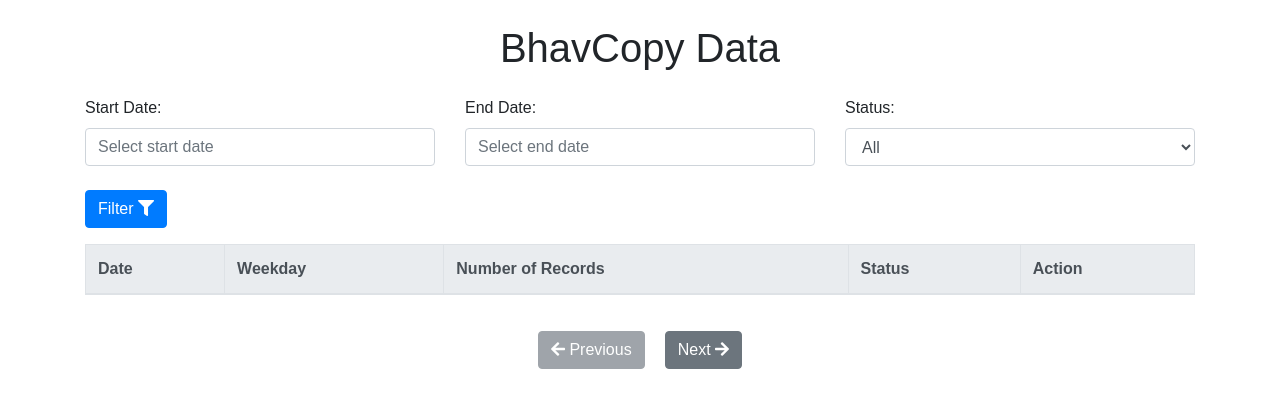
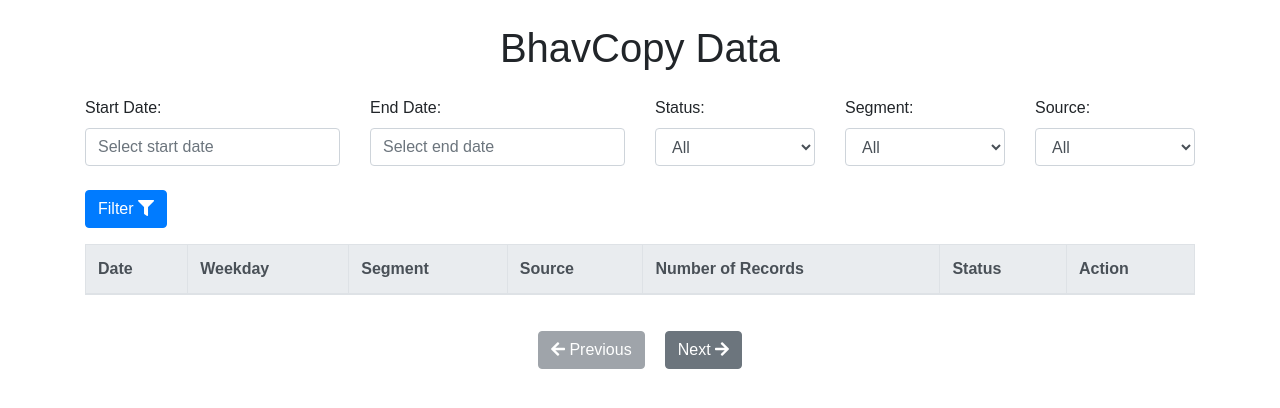
Before and after one commit to darshanleads09/bhavcopy-project, a Python web app: template bhavcopy_app/templates/index.html in a window 1280 px wide. Shown: the top 408 px of the page. Run offline with Jinja, Linux system fonts and the light colour scheme; the template is opened without the code that fills it, so the values that code supplies are empty; some libraries are stand-ins or nearby versions.

Commit message:
Segment & Source Column added

```diff
--- a/bhavcopy_app/templates/index.html
+++ b/bhavcopy_app/templates/index.html
@@ -42,15 +42,15 @@
 
         <!-- Filter Section -->
         <div class="filter-container row mb-4">
-            <div class="col-md-4">
+            <div class="col-md-3">
                 <label for="start-date">Start Date:</label>
                 <input type="text" id="start-date" class="form-control" placeholder="Select start date">
             </div>
-            <div class="col-md-4">
+            <div class="col-md-3">
                 <label for="end-date">End Date:</label>
                 <input type="text" id="end-date" class="form-control" placeholder="Select end date">
             </div>
-            <div class="col-md-4">
+            <div class="col-md-2">
                 <label for="status">Status:</label>
                 <select id="status" class="form-control">
                     <option value="">All</option>
@@ -58,7 +58,25 @@
                     <option value="Failed/Not Present">Failed/Not Present</option>
                 </select>
             </div>
+            <div class="col-md-2">
+                <label for="sgmt">Segment:</label>
+                <select id="sgmt" class="form-control">
+                    <option value="">All</option>
+                    <option value="CM">CM</option>
+                    <option value="FO">FO</option>
+                    <option value="CDS">CDS</option>
+                </select>
             </div>
+            <div class="col-md-2">
+                <label for="src">Source:</label>
+                <select id="src" class="form-control">
+                    <option value="">All</option>
+                    <option value="NSE">NSE</option>
+                    <option value="BSE">BSE</option>
+                </select>
+            </div>
+        </div>
+
         <button class="btn btn-primary mb-3" onclick="filterData()">Filter <i class="fas fa-filter"></i></button>
 
         <!-- Table Section -->
@@ -68,6 +86,8 @@
                     <tr>
                         <th>Date</th>
                         <th>Weekday</th>
+                        <th>Segment</th>
+                        <th>Source</th>
                         <th>Number of Records</th>
                         <th>Status</th>
                         <th>Action</th>
@@ -92,10 +112,12 @@
 
     <script>
         let currentPage = 1;
+
         function filterData() {
             currentPage = 1; // Reset to the first page
             fetchData(currentPage);
         }
+
         // Initialize the datepickers
         $(() => {
             $("#start-date, #end-date").datepicker({ dateFormat: "yy-mm-dd" });
@@ -106,7 +128,10 @@
             const startDate = $("#start-date").val() || null;
             const endDate = $("#end-date").val() || null;
             const status = $("#status").val() || null;
-            const url = `/data/?page=${page}&start_date=${startDate}&end_date=${endDate}&status=${status}`;
+            const sgmt = $("#sgmt").val() || null;
+            const src = $("#src").val() || null;
+
+            const url = `/data/?page=${page}&start_date=${startDate}&end_date=${endDate}&status=${status}&sgmt=${sgmt}&src=${src}`;
             console.log(`Fetching data from: ${url}`);
 
             try {
@@ -118,7 +143,7 @@
                 tableBody.empty();
 
                 if (data.results.length === 0) {
-                    tableBody.append(`<tr><td colspan="5" class="text-center">No records found</td></tr>`);
+                    tableBody.append(`<tr><td colspan="7" class="text-center">No records found</td></tr>`);
                 } else {
                     data.results.forEach(row => {
                         // Disable reload button if RecordCount > 0
@@ -127,10 +152,13 @@
                         const actionButton = `<button class="btn btn-sm btn-warning" onclick="reloadData('${row.BizDt}')" ${isDisabled}>
                             Reload <i class="fas fa-sync-alt"></i>
                         </button>`;
+
                         tableBody.append(`
                             <tr>
                                 <td>${row.BizDt}</td>
                                 <td>${row.Weekday}</td>
+                                <td>${row.Sgmt}</td>
+                                <td>${row.Src}</td>
                                 <td>${row.RecordCount}</td>
                                 <td>${row.Status}</td>
                                 <td>${actionButton}</td>
```
Also changed, not shown: bhavcopy_app/views.py (+14 -2 lines). Lines whose indentation alone changed are shown as unchanged.
